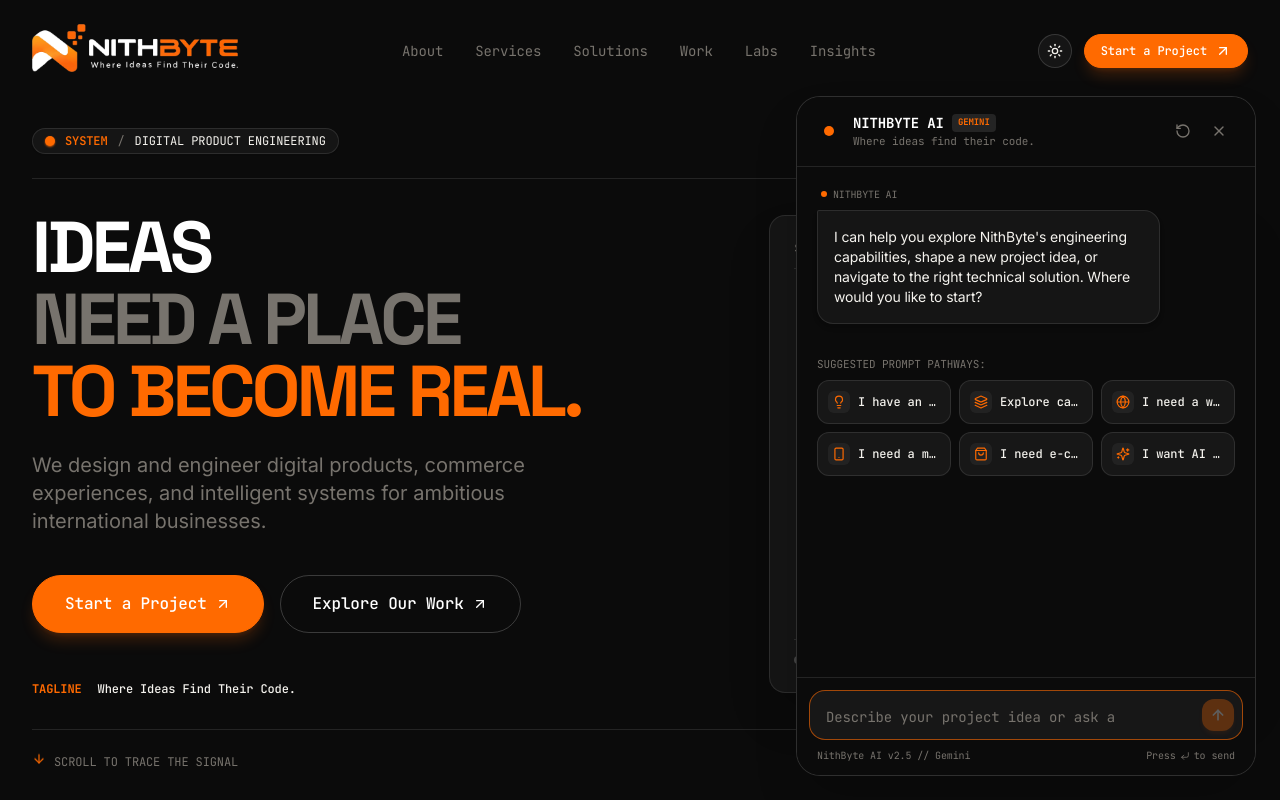
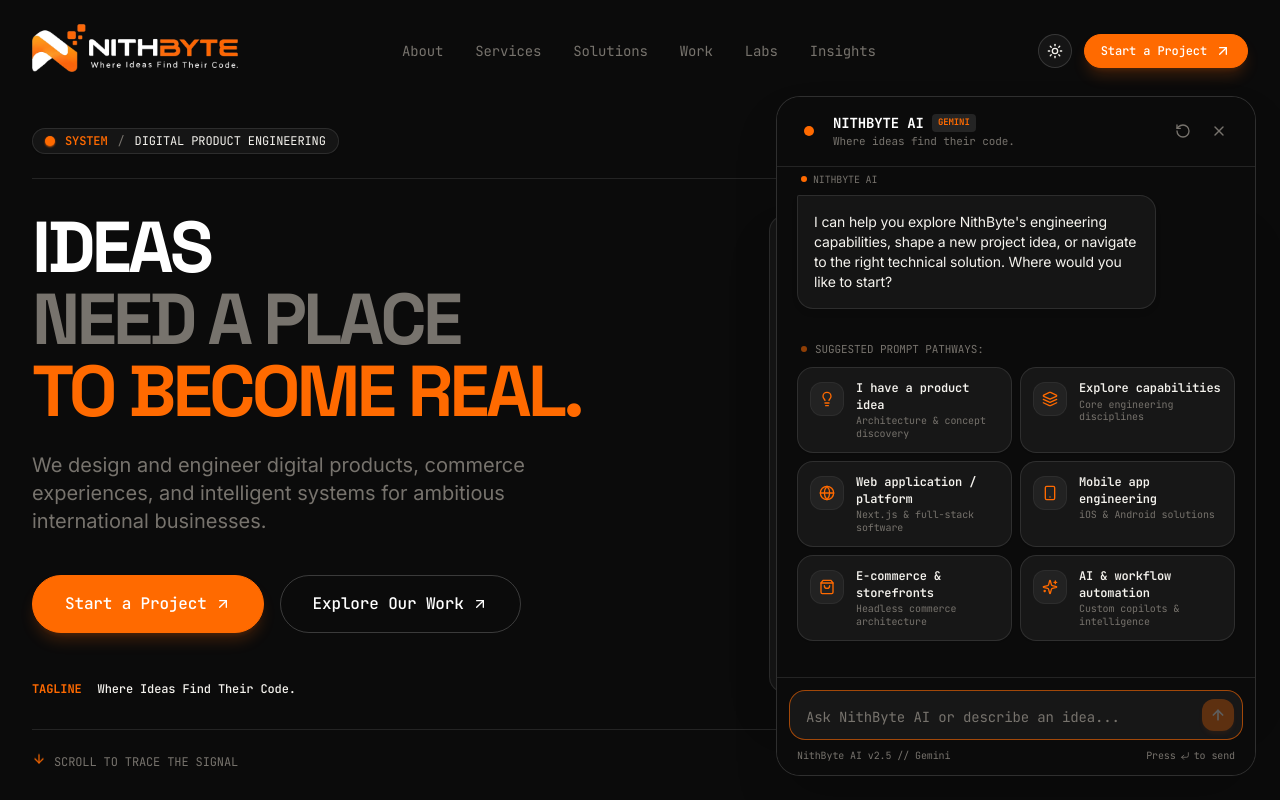
Before and after one commit to nithbyte/nithbyte_site, a Next.js app: page / in a window 1280 px wide. Both pictures are taken after a click on the button "Open NithByte AI Assistant". Shown: the top 800 px of the page. Built offline with nearby package versions, Linux system fonts and the light colour scheme.

Commit message:
fix(chatbot): add lenis-prevent for internal scroll and make prompt pathways fully visible

```diff
--- a/src/components/chatbot/ChatInput.tsx
+++ b/src/components/chatbot/ChatInput.tsx
@@ -49,7 +49,7 @@
           value={text}
           onChange={handleInput}
           onKeyDown={handleKeyDown}
-          placeholder="Describe your project idea or ask a question..."
+          placeholder="Ask NithByte AI or describe an idea..."
           disabled={isLoading}
           rows={1}
           aria-label="Your message to NithByte AI"
--- a/src/components/chatbot/ChatMessages.tsx
+++ b/src/components/chatbot/ChatMessages.tsx
@@ -143,7 +143,10 @@
   }, [messages, isThinking]);
 
   return (
-    <div className="flex-1 overflow-y-auto p-4 sm:p-5 space-y-4 font-mono-tech">
+    <div
+      data-lenis-prevent="true"
+      className="flex-1 overflow-y-auto overscroll-contain p-4 sm:p-5 space-y-4 font-mono-tech scroll-smooth"
+    >
       {messages.map((msg) => {
         const isUser = msg.role === "user";
 
--- a/src/components/chatbot/ChatPanel.tsx
+++ b/src/components/chatbot/ChatPanel.tsx
@@ -63,7 +63,8 @@
             role="dialog"
             aria-modal="true"
             aria-label="NithByte AI Chat Assistant"
-            className="fixed bottom-0 sm:bottom-6 right-0 sm:right-6 z-50 w-full sm:w-[460px] h-[92vh] sm:h-[680px] max-h-[92vh] bg-nb-black border border-white/15 sm:rounded-3xl rounded-t-3xl shadow-2xl flex flex-col overflow-hidden text-nb-off-white"
+            data-lenis-prevent="true"
+            className="fixed bottom-0 sm:bottom-6 right-0 sm:right-6 z-50 w-full sm:w-[480px] h-[92vh] sm:h-[680px] max-h-[92vh] bg-nb-black border border-white/15 sm:rounded-3xl rounded-t-3xl shadow-2xl flex flex-col overflow-hidden text-nb-off-white overscroll-contain"
           >
             {/* Header */}
             <ChatHeader onClose={onClose} onReset={onReset} />
--- a/src/components/chatbot/QuickActions.tsx
+++ b/src/components/chatbot/QuickActions.tsx
@@ -12,37 +12,43 @@
 const ACTIONS = [
   {
     id: "idea",
-    label: "I have an idea",
+    title: "I have a product idea",
+    subtitle: "Architecture & concept discovery",
     prompt: "I have an idea for a digital product. Can you guide me through shaping the architecture?",
     icon: Lightbulb,
   },
   {
     id: "capabilities",
-    label: "Explore capabilities",
+    title: "Explore capabilities",
+    subtitle: "Core engineering disciplines",
     prompt: "What are NithByte's core engineering disciplines and capabilities?",
     icon: Layers,
   },
   {
     id: "website",
-    label: "I need a website",
+    title: "Web application / platform",
+    subtitle: "Next.js & full-stack software",
     prompt: "I need a high-performance web platform or custom software build. How does NithByte approach this?",
     icon: Globe,
   },
   {
     id: "mobile",
-    label: "I need a mobile app",
+    title: "Mobile app engineering",
+    subtitle: "iOS & Android solutions",
     prompt: "I need an iOS & Android mobile application with offline-first synchronization.",
     icon: Smartphone,
   },
   {
     id: "ecommerce",
-    label: "I need e-commerce",
+    title: "E-commerce & storefronts",
+    subtitle: "Headless commerce architecture",
     prompt: "I need a fast headless e-commerce storefront with global multi-gateway checkout.",
     icon: ShoppingBag,
   },
   {
     id: "ai",
-    label: "I want AI / automation",
+    title: "AI & workflow automation",
+    subtitle: "Custom copilots & intelligence",
     prompt: "I want to integrate custom AI copilots and workflow automation into my business.",
     icon: Sparkles,
   },
@@ -50,28 +56,36 @@
 
 export default function QuickActions({ onSelect, disabled }: QuickActionsProps) {
   return (
-    <div className="space-y-2 pt-2">
-      <span className="text-[11px] font-mono-tech uppercase text-nb-muted tracking-wider block">
-        Suggested Prompt Pathways:
-      </span>
-      <div className="grid grid-cols-2 sm:grid-cols-3 gap-2">
-        {ACTIONS.map((action, i) => {
+    <div className="space-y-2.5 pt-2">
+      <div className="flex items-center gap-2 px-1">
+        <span className="w-1.5 h-1.5 rounded-full bg-nb-orange animate-pulse" />
+        <span className="text-[11px] font-mono-tech uppercase text-nb-muted tracking-wider">
+          Suggested Prompt Pathways:
+        </span>
+      </div>
+      <div className="grid grid-cols-1 sm:grid-cols-2 gap-2">
+        {ACTIONS.map((action) => {
           const Icon = action.icon;
           return (
             <motion.button
               key={action.id}
               onClick={() => onSelect(action.prompt)}
               disabled={disabled}
-              whileHover={disabled ? {} : { scale: 1.02, x: 2 }}
+              whileHover={disabled ? {} : { scale: 1.01, y: -1 }}
               whileTap={disabled ? {} : { scale: 0.98 }}
-              className="p-2.5 rounded-xl bg-white/5 border border-white/10 hover:border-nb-orange/60 hover:bg-white/10 transition-all text-left group flex items-center gap-2 disabled:opacity-50 disabled:cursor-not-allowed"
+              className="p-3 rounded-2xl bg-white/5 border border-white/10 hover:border-nb-orange/60 hover:bg-white/10 transition-all text-left group flex items-start gap-3 disabled:opacity-50 disabled:cursor-not-allowed shadow-sm"
             >
-              <span className="p-1 rounded-md bg-white/5 text-nb-orange group-hover:bg-nb-orange group-hover:text-white transition-colors">
-                <Icon className="w-3.5 h-3.5" />
+              <span className="p-2 rounded-xl bg-white/5 text-nb-orange group-hover:bg-nb-orange group-hover:text-white transition-colors flex-shrink-0 mt-0.5 border border-white/5">
+                <Icon className="w-4 h-4" />
               </span>
-              <span className="text-xs font-mono-tech text-nb-off-white font-medium group-hover:text-white truncate">
-                {action.label}
-              </span>
+              <div className="flex-1 min-w-0 space-y-0.5">
+                <p className="text-xs font-mono-tech text-nb-off-white font-semibold group-hover:text-white leading-snug whitespace-normal">
+                  {action.title}
+                </p>
+                <p className="text-[10px] font-mono-tech text-nb-muted group-hover:text-nb-off-white/80 leading-tight whitespace-normal">
+                  {action.subtitle}
+                </p>
+              </div>
             </motion.button>
           );
         })}
```
Also changed, not shown: scripts/test-chatbot-ui-fixes.mjs (added, +54 -0 lines), audit-artifacts/screenshots/chatbot-conversation-stream.png (added), audit-artifacts/screenshots/chatbot-pathways-fixed.png (added).
